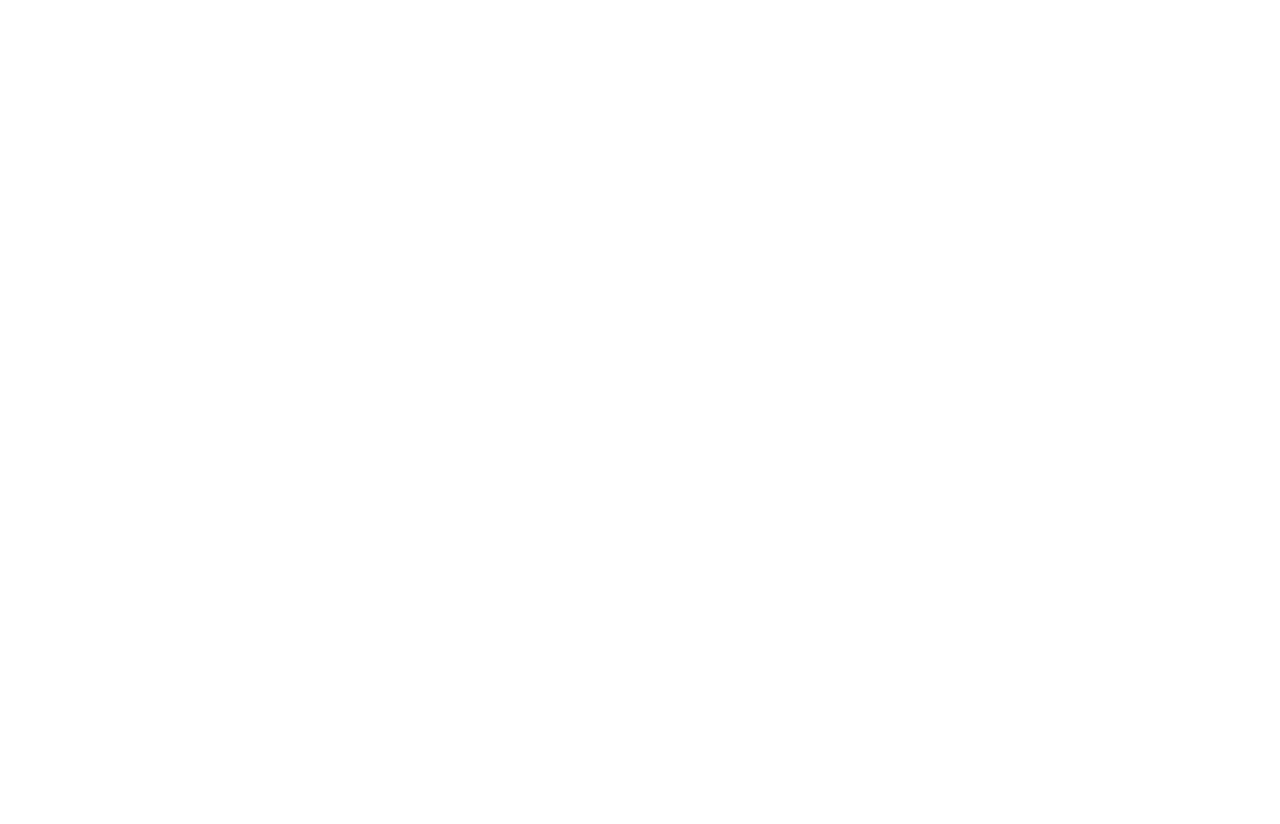
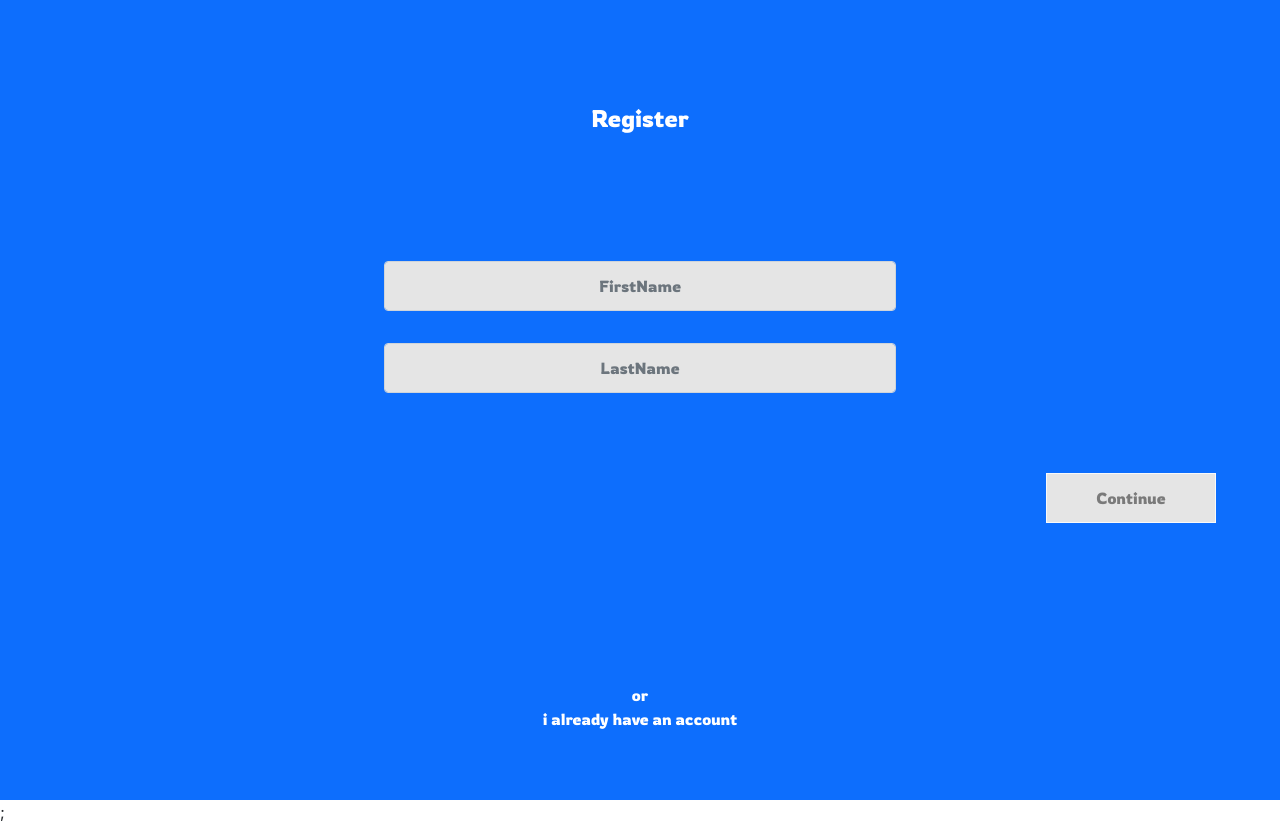
Before and after one commit to lahcen13/jobBoard, a React (Create React App) app in the folder job-board-front/: page /register in a window 1280 px wide. Before the commit the page ends 800 px from the top, so only its background shows below. Built offline with nearby package versions, Linux system fonts and the light colour scheme.

Commit message:
fix(register)

```diff
--- a/job-board-front/package.json
+++ b/job-board-front/package.json
@@ -40,5 +40,8 @@
       "last 1 firefox version",
       "last 1 safari version"
     ]
+  },
+  "devDependencies": {
+    "@types/react-router-dom": "^5.3.0"
   }
 }
--- a/job-board-front/src/components/FirstPageRegister/FirstPageRegister.tsx
+++ b/job-board-front/src/components/FirstPageRegister/FirstPageRegister.tsx
@@ -1,18 +1,20 @@
 import React, { useState } from 'react';
 import './FirstPageRegister.css';
-import { InputGroup, FormControl, Button } from 'react-bootstrap'
+import { InputGroup, FormControl, Button } from 'react-bootstrap';
+import { Link } from 'react-router-dom';
+import { propTypes } from 'react-bootstrap/esm/Image';
 
-const FirstPageRegister = () => {
+const FirstPageRegister = (props: any) => {
   const [data, setData] = useState({ firstName: "", lastName: "" })
 
   const onChange = (e: any) => {
     setData({ ...data, [e.target.name]: e.target.value })
     console.log(data)
   }
+  const onClick = () => {
+    props.onClick()
+  }
 
-  const onClick = () => {
-
-  }
   return <div className="register-container">
     <h1 className='title'>Register</h1>
     <div className="inputBlock">
@@ -22,14 +24,13 @@
       <InputGroup onChange={(e) => onChange(e)} className="input">
         <FormControl name="lastName" className="center-text" placeholder="LastName" />
       </InputGroup>
-
       <Button onClick={() => onClick()} className="button" variant="light">Continue</Button>
     </div>
-
     <div className="createLink">
       <p>or</p>
       <p><a>i already have an account</a></p>
     </div>
   </div>
 };
+
 export default FirstPageRegister;
--- a/job-board-front/src/components/Footer/Footer.module.css
+++ /dev/null
@@ -1 +0,0 @@
-.Footer {}
--- /dev/null
+++ b/job-board-front/src/components/Register/Register.module.css
@@ -0,0 +1 @@
+.Register {}
--- /dev/null
+++ b/job-board-front/src/components/Register/Register.tsx
@@ -0,0 +1,14 @@
+import React, { useState } from 'react';
+import FirstPageRegister from '../FirstPageRegister/FirstPageRegister';
+import SecondPageRegister from '../SecondPageRegister/SecondPageRegister';
+import styles from './Register.module.css';
+
+const Register = () => {
+  const [step, setStep] = useState(1);
+  return (<div className={styles.Register}>
+    {step == 1 ? <FirstPageRegister onClick={() => setStep(2)} /> : <SecondPageRegister />};
+  </div>)
+};
+
+
+export default Register;
--- a/job-board-front/src/components/Visitor-page/Visitor-page.css
+++ b/job-board-front/src/components/Visitor-page/Visitor-page.css
@@ -5,9 +5,13 @@
     align-items: center;
 }
 
-.buttonFirstPage:nth-of-type(1){
+a:nth-of-type(1) .buttonFirstPage{
     margin-top:26vh;
 }
+a:nth-of-type(2) .buttonFirstPage{
+    margin-top:10vh;
+}
+
 .buttonFirstPage{
     filter: drop-shadow(0 0 0.3rem rgb(167, 166, 166));
     font-size: 30px;
--- a/job-board-front/src/components/Visitor-page/Visitor-page.tsx
+++ b/job-board-front/src/components/Visitor-page/Visitor-page.tsx
@@ -1,13 +1,14 @@
 import React from 'react';
 import './Visitor-page.css';
 import Button from 'react-bootstrap/Button';
+import { Link } from 'react-router-dom';
 
 const Visitorpage = () => (
 
   <div className="Visitor-page">
 
-    <Button variant="primary" className="buttonFirstPage ">I wan.t to find a job</Button> <br />
-    <Button variant="primary" className="buttonFirstPage">I am a company</Button>
+    <Link to="/register"><Button variant="primary" className="buttonFirstPage ">I want to find a job</Button> </Link><br />
+    <Link to="/"><Button variant="primary" className="buttonFirstPage">I am a company</Button></Link>
 
 
   </div >
--- a/job-board-front/src/index.js
+++ b/job-board-front/src/index.js
@@ -4,11 +4,11 @@
 import App from './App';
 import reportWebVitals from './reportWebVitals';
 import Login from './components/Login/Login';
-import FirstPageRegister from './components/FirstPageRegister/FirstPageRegister';
-import SecondPageRegister from './components/SecondPageRegister/SecondPageRegister';
+
 import { BrowserRouter as Router, Route } from 'react-router-dom';
 import Visitorpage from './components/Visitor-page/Visitor-page';
 import AdvertPage from './components/AdvertPage/AdvertPage.tsx'
+import Register from './components/Register/Register';
 
 ReactDOM.render(
   <React.StrictMode>
@@ -19,14 +19,12 @@
       <Route path="/login">
         <Login />
       </Route>
-      <Route path="/firstPageRegister">
-        <FirstPageRegister />
+      <Route path="/register">
+        <Register />
       </Route>
-      <Route path="/secondPageRegister">
-        <SecondPageRegister />
-      </Route>
+
       <Route path="/adverts">
-          <AdvertPage />
+        <AdvertPage />
       </Route>
     </Router>
   </React.StrictMode>,
```
Also changed, not shown: job-board-front/src/components/Footer/Footer.tsx (deleted, +0 -10 lines), package.json (deleted, +0 -7 lines), 2 other files (tests, documents, lock files or other folders).
